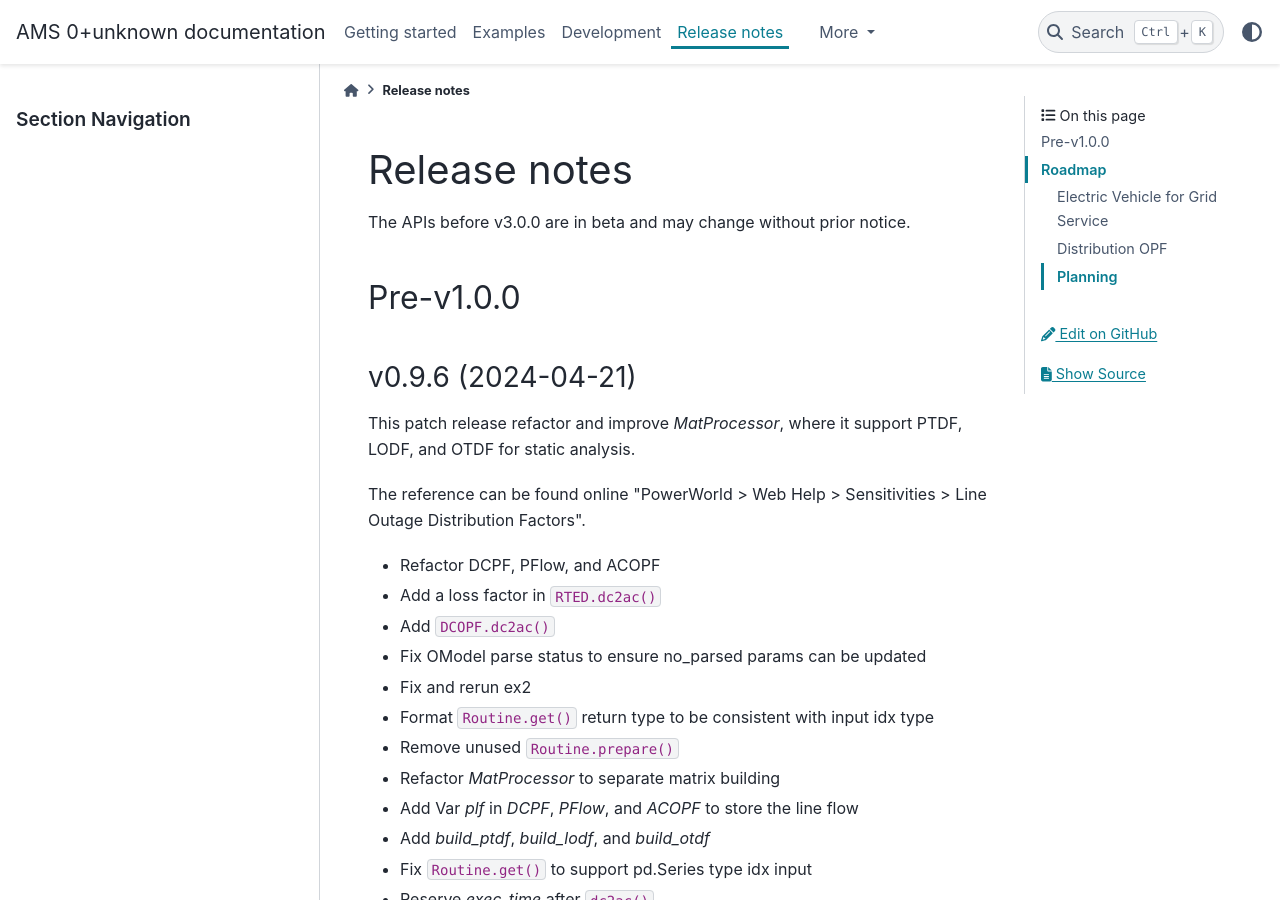
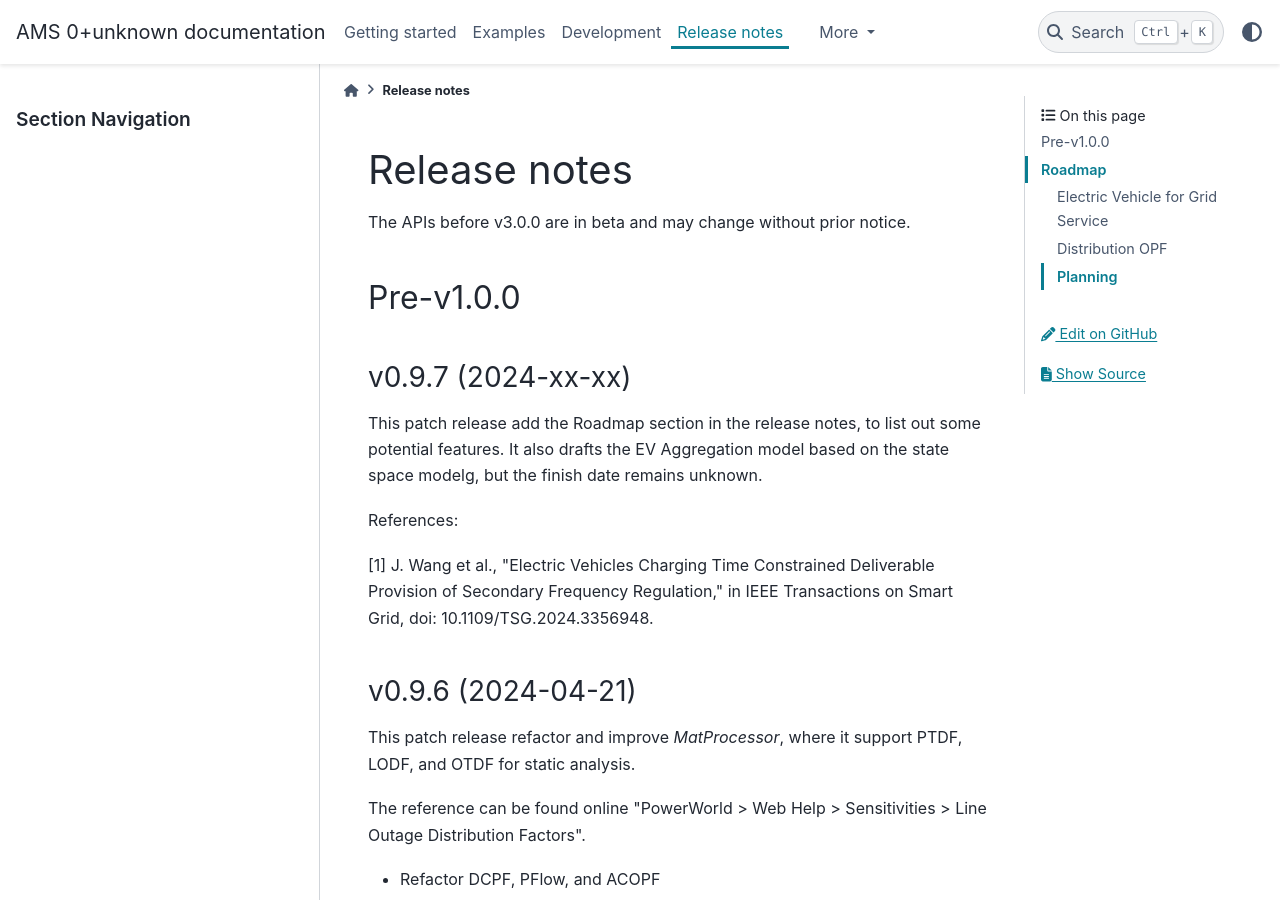
Before and after one commit to CURENT/ams, a Sphinx documentation site: the page built from docs/source/release-notes.rst, in a window 1280 px wide and 900 px high. Built offline with Sphinx 7.4.7 and the PyData theme 0.15.4, drawn with Linux system fonts in a browser that asks for light colours; pages that are not in the unit, such as notebooks, are missing from menus.

Commit message:
Update release notes

```diff
--- a/docs/source/release-notes.rst
+++ b/docs/source/release-notes.rst
@@ -8,6 +8,17 @@ The APIs before v3.0.0 are in beta and may change without prior notice.
 
 Pre-v1.0.0
 ==========
+
+v0.9.7 (2024-xx-xx)
+-------------------
+
+This patch release add the Roadmap section in the release notes, to list out some potential features.
+It also drafts the EV Aggregation model based on the state space modelg, but the finish date remains unknown.
+
+References:
+
+[1] J. Wang et al., "Electric Vehicles Charging Time Constrained Deliverable Provision of Secondary
+Frequency Regulation," in IEEE Transactions on Smart Grid, doi: 10.1109/TSG.2024.3356948.
 
 v0.9.6 (2024-04-21)
 -------------------
```
